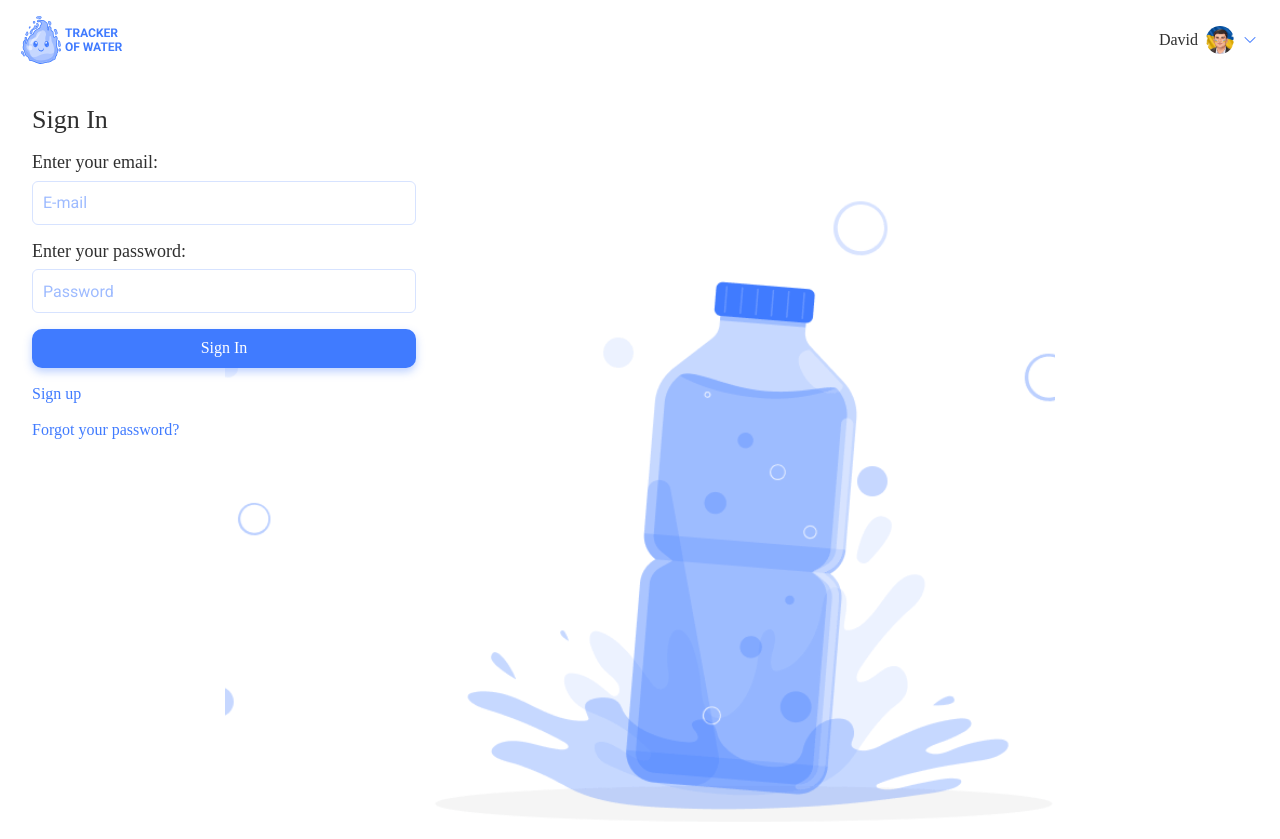
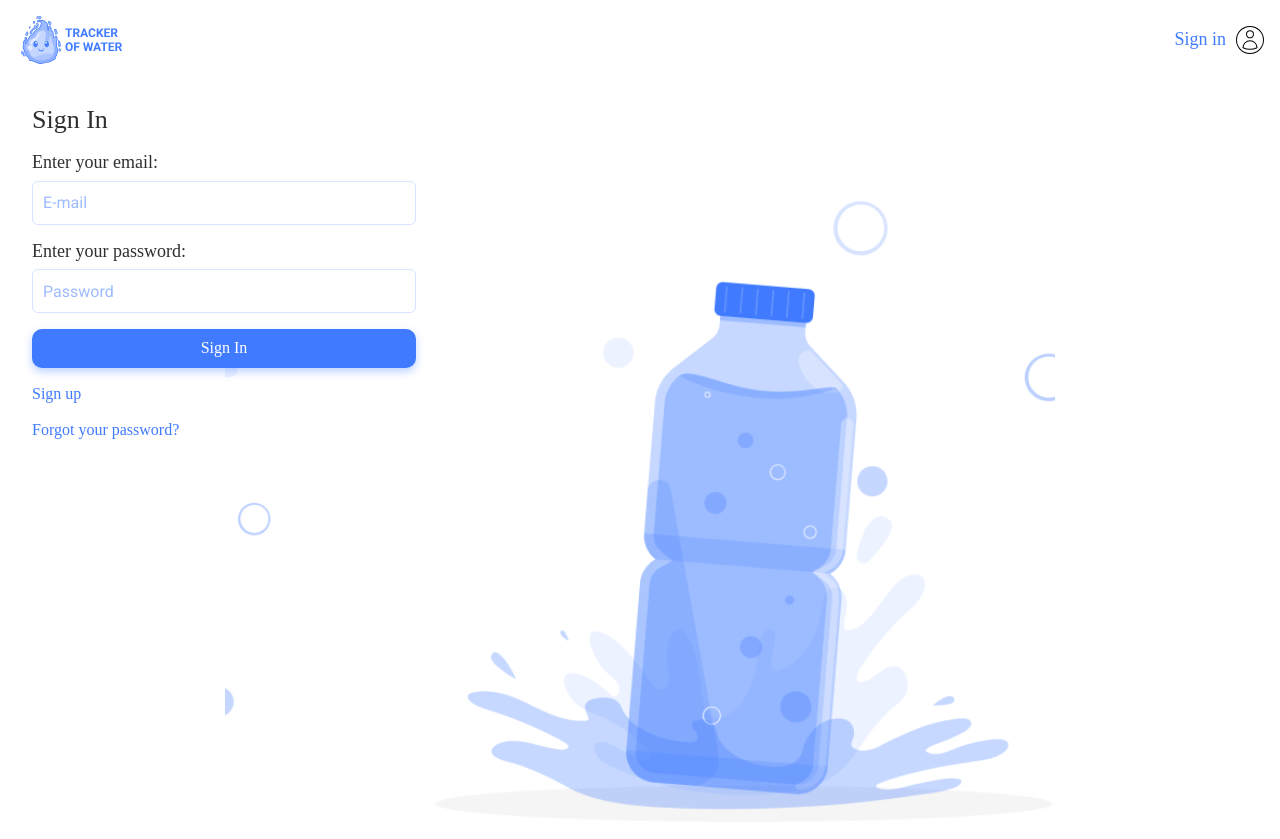
Before and after one commit to AlexSerg01/team-project-watter-app, a React (Vite) app: page /signin in a window 1280 px wide. Built offline with nearby package versions, Linux system fonts and the light colour scheme.

Commit message:
add logit to header

```diff
--- a/src/components/Header/Header.jsx
+++ b/src/components/Header/Header.jsx
@@ -1,21 +1,28 @@
 import { Logo } from "../Logo/Logo";
-import { HeaderContainer, HeaderStyle, SignInLink, SignInIcon } from "./Header.styled";
+import {
+  HeaderContainer,
+  HeaderStyle,
+  SignInLink,
+  SignInIcon,
+} from "./Header.styled";
 import { DropDownMenu } from "../DropDownMenu/DropDownMenu";
 import icons from "../../assets/icons.svg";
+import { useSelector } from "react-redux";
 
 export const Header = () => {
-// замінити isLogedin на данні з БД по юзеру
-  const isLogedin = true;
+  // замінити isLogedin на данні з БД по юзеру
+  const isLogedin = useSelector((state) => state.auth.isAuthenticated);
 
   return (
     <HeaderStyle>
       <HeaderContainer>
-        <Logo/>
+        <Logo />
         {isLogedin ? (
-          <DropDownMenu/>
+          <DropDownMenu />
         ) : (
           //* Зробити заміну іконки при зміні теми та кольору тексту*/
-          <SignInLink href="/signin">Sign in
+          <SignInLink href="/signin">
+            Sign in
             <SignInIcon>
               <use href={`${icons}#icon-user`} />
             </SignInIcon>
@@ -23,5 +30,5 @@ export const Header = () => {
         )}
       </HeaderContainer>
     </HeaderStyle>
-  )
-}
+  );
+};
```
